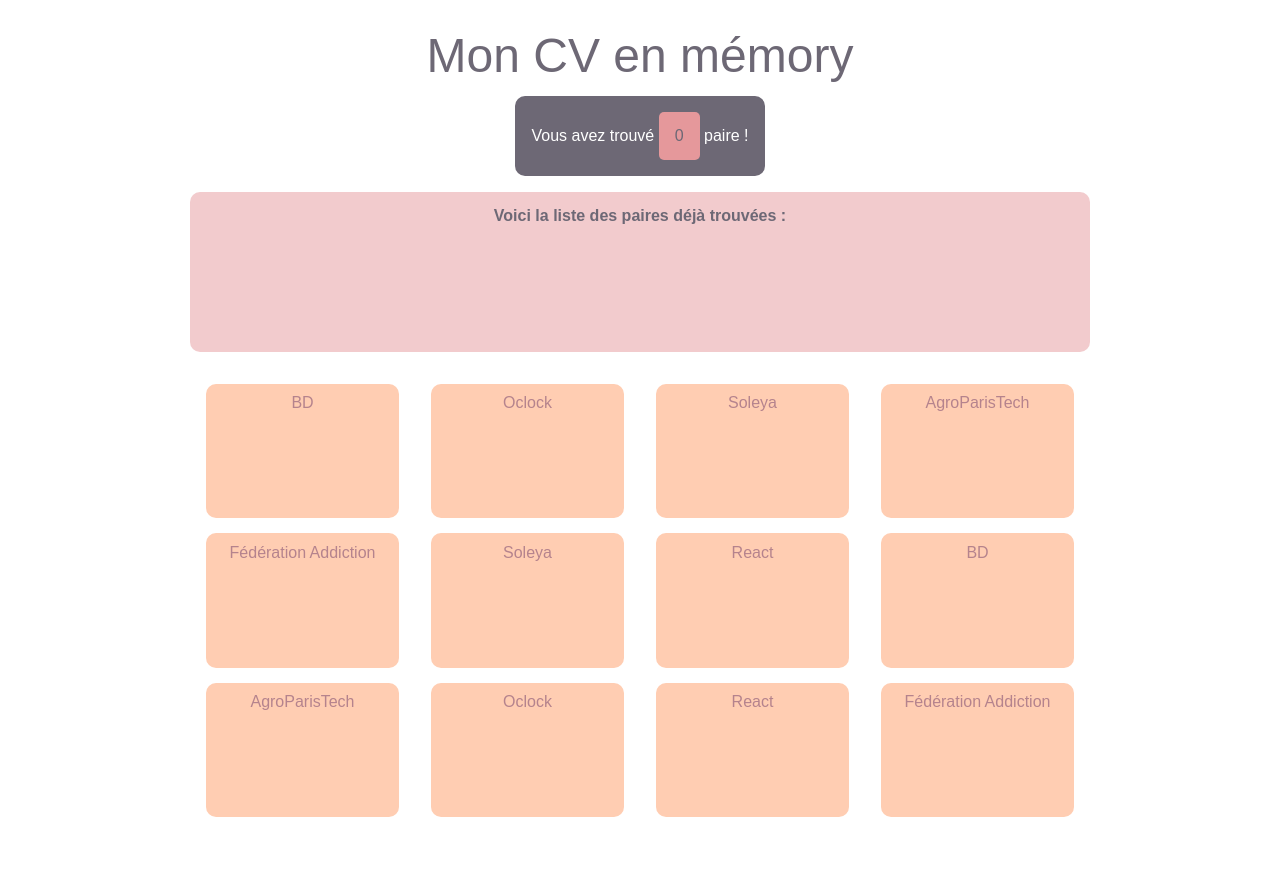
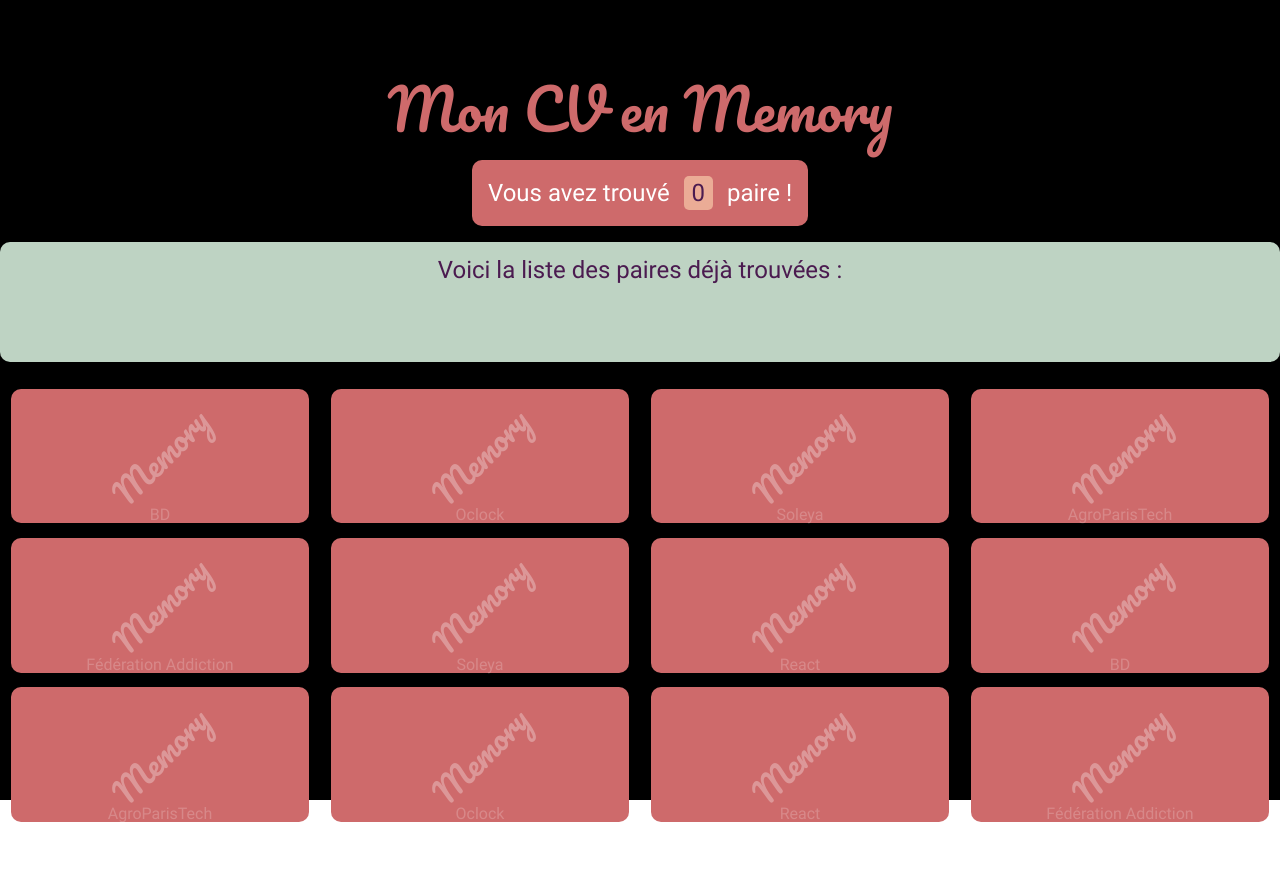
Before and after one commit to marine-spaak/my-cv-memory-game, a React app: page / in a window 1280 px wide. Built offline with nearby package versions, Linux system fonts and the light colour scheme.

Commit message:
changements sur la forme et création d'un composant MiniCard uniquement pour les petites cartes symbolisant chaque paire une fois qu'elle a été gagnée

```diff
--- a/src/components/App/App.scss
+++ b/src/components/App/App.scss
@@ -1,8 +1,8 @@
 @use '../../styles/vars';
 
 .App {
-  width: 900px;
+  width: 100vw;
   height: 100vh;
-  margin: 1em auto;
   text-align: center;
+  background-color: vars.$darkest-color;
 }
--- a/src/components/Card/Card.js
+++ b/src/components/Card/Card.js
@@ -64,20 +64,21 @@
             : () => handleFirstClickOnCard(cardId, pairId)}
         >
           <div className={isInWonList ? 'Card-front isInWonList' : 'Card-front'}>
-            <p className="Card-label">{label}</p>
+            <p className="Card-filigrane">Memory</p>
+            <p className="Card-spoiler">{label}</p>
           </div>
 
           <div
             className="Card-back"
             style={{
-              background: `url(${imagesNames[pictureName]})`,
-              backgroundSize: '90%',
+              backgroundImage: `url(${imagesNames[pictureName]})`,
+              backgroundSize: '100%',
               backgroundRepeat: 'no-repeat',
               backgroundPosition: 'center',
             }}
           >
-            <p className="Card-label">{label}</p>
-          </div>
+            {/* <p className="Card-spoiler">{label}</p> */}
+            </div>
 
         </div>
       </div>
--- a/src/components/Card/Card.scss
+++ b/src/components/Card/Card.scss
@@ -6,8 +6,7 @@
   &-container {
     position: relative;
     height: 90%;
-    margin: 1rem;
-    padding: 1rem;
+    margin: .7rem;
   }
 
   &-itself, &-front, &-back, &-isInWonList {
@@ -24,22 +23,51 @@
     transition: all 0.5s ease;
   }
 
+  // Le "front" correspond à la première face que l'on voit, quand la carte n'a pas été retournée
+  // Ici c'est donc paradoxalement la "face cachée" de la carte
   &-front {
+    display: flex;
+
+    // TODO remettre ainsi au final
+    // align-items: center;
+    // justify-content: center;
+    // flex-wrap: wrap;
+
+    // Avec le spoiler
+    flex-direction: column;
+
+
     backface-visibility: hidden;
-    background-color: #ffcdb2;
-    color: #b5838d;
+    background-color: vars.$primary-color;
+    color: vars.$lightest-color;
   }
 
   &-back {
     backface-visibility: hidden;
-    background-color: rgba(255, 192, 203, .5);
-    color: black;
     transform: rotateX(180deg);
-    box-shadow: 1px 1px 5px 5px rgba(128, 128, 128, .5)
+    box-shadow: 1px 1px 5px 5px rgba(128, 128, 128, .5);
+    background-color: vars.$lightest-color;
   }
 
-  &-label {
-    margin: .7rem;
+  &-filigrane {
+    font-size: 2rem;
+    font-family: vars.$title-font;
+    opacity: .3;
+    width: 100%;
+
+    position: absolute;
+    top: 50%;
+    left: 50%;
+    transform: translate(-50%, -50%) rotate(-45deg);
+  }
+
+  &-spoiler {
+    font-size: 1em;
+    opacity: .2;
+    position: absolute;
+    bottom: 0;
+    left: 50%;
+    transform: translate(-50%, 0);
   }
 }
 
@@ -60,6 +88,6 @@
 .isInWonList {
   background-color: pink;
   width: 100px;
-  height: 100px;
+  height: 60px;
   word-wrap: break-word;
 }
--- a/src/components/FoundPairs/FoundPairs.js
+++ b/src/components/FoundPairs/FoundPairs.js
@@ -2,7 +2,7 @@
 
 import './FoundPairs.scss';
 
-import Card from '../Card/Card';
+import MiniCard from '../MiniCard/MiniCard';
 import { flipAllCardsToBackSide } from '../../actions/actions';
 
 function FoundPairs({ cards }) {
@@ -41,7 +41,7 @@
       <div className="FoundPairs-won">
         {sortedArrayOfWinningPairs
           .map((card) => (
-            <Card
+            <MiniCard
               key={card.id}
               label={card.label}
               pictureName={card.pictureName}
--- a/src/components/FoundPairs/FoundPairs.scss
+++ b/src/components/FoundPairs/FoundPairs.scss
@@ -4,17 +4,17 @@
   margin-top: 1rem;
   display: flex;
   flex-wrap: wrap;
-  height: 20%;
+  height: 15%;
   border-radius: 10px;
   padding: 1rem;
-  background-color: rgba(229, 152, 155, 0.5);
+  background-color: vars.$alt-color-green;
   min-height: 15%;
   width: 100%;
-  color: #6d6875;
-  font-weight: bold;
+  color: vars.$dark-color;
 
   &-header {
     width: 100%;
+    font-size: 1.5rem;
   }
 
   &-won {
--- a/src/components/Header/Header.js
+++ b/src/components/Header/Header.js
@@ -3,7 +3,7 @@
 function Header() {
   return (
     <div className="Header">
-      <h1 className="Header-title">Mon CV en mémory</h1>
+      <h1 className="Header-title">Mon CV en Memory</h1>
     </div>
   );
 }
--- a/src/components/Header/Header.scss
+++ b/src/components/Header/Header.scss
@@ -3,11 +3,11 @@
 .Header {
   height: 10%;
   width: 100%;
-  padding: 1rem 0 0 0;
+  padding: 5rem;
 
   &-title {
-    margin-bottom: 2rem;
-    font-size: 3rem;
-    color: #6d6875;
+    font-family: vars.$title-font;
+    font-size: 3.5rem;
+    color: vars.$primary-color;
   }
 }
--- a/src/components/Message/Message.scss
+++ b/src/components/Message/Message.scss
@@ -3,16 +3,17 @@
 .Message {
   border-radius: 10px;
   padding: 1rem;
-  background-color: #6d6875;
+  background-color: vars.$primary-color;
   color: white;
-  height: 10%;
   display: inline-block;
   justify-content: center;
+  font-size: 1.5rem;
 
   &-result {
-    background-color: #e5989b;
-    color: #6d6875;
-    padding: 1rem;
+    background-color: vars.$light-color;
+    color: vars.$dark-color;
+    padding: .3rem .5rem;
+    margin: 0 .5rem;
     border-radius: 5px;
     display: inline-block;
   }
--- /dev/null
+++ b/src/components/MiniCard/MiniCard.js
@@ -0,0 +1,45 @@
+import './MiniCard.scss';
+
+// Import des images
+import picturePair1 from 'src/assets/pictures/pair-picture-1.png';
+import picturePair2 from 'src/assets/pictures/pair-picture-2.png';
+import picturePair3 from 'src/assets/pictures/pair-picture-3.png';
+import picturePair4 from 'src/assets/pictures/pair-picture-4.png';
+import picturePair5 from 'src/assets/pictures/pair-picture-5.png';
+import picturePair6 from 'src/assets/pictures/pair-picture-6.png';
+
+const imagesNames = {
+  picturePair1,
+  picturePair2,
+  picturePair3,
+  picturePair4,
+  picturePair5,
+  picturePair6,
+};
+
+function MiniCard({
+  // isInWonList signifie qu'on est dans la partie haute,
+  cardId, label, pictureName, pairId, isSelected, alreadyWon, isInWonList,
+}) {
+  return (
+    <div
+      className={(isInWonList) ? 'MiniCard' : 'hidden'}
+    >
+      <div className="MiniCard-container">
+
+        <div
+          className="MiniCard-itself"
+          style={{
+            backgroundImage: `url(${imagesNames[pictureName]})`,
+            backgroundSize: '100%',
+            backgroundRepeat: 'no-repeat',
+            backgroundPosition: 'center',
+          }}
+        />
+
+      </div>
+    </div>
+  );
+}
+
+export default MiniCard;
--- /dev/null
+++ b/src/components/MiniCard/MiniCard.scss
@@ -0,0 +1,17 @@
+@use '../../styles/vars';
+
+.MiniCard {
+  display: inline-block;
+  width: 25%;
+
+  &-itself {
+    border-radius: 10px;
+    background-color: vars.$lightest-color;
+    width: 70px;
+    height: 70px;
+  }
+}
+
+.hidden {
+  display: none;
+}
--- a/src/styles/_vars.scss
+++ b/src/styles/_vars.scss
@@ -0,0 +1,15 @@
+// Generic
+$primary-color: #CE6A6B;
+$light-color: #EBAC96;
+$dark-color: #4b1b50;
+$alt-color-blue: #56A2BE;
+$alt-color-green: #BED3C3;
+$alt-color-yellow: #F7F6CF;
+$darkest-color: black;
+$lightest-color: white;
+$gutter: 2rem;
+
+// Global
+$title-font: 'Pacifico', cursive;
+$global-font: 'Oswald', sans-serif;
+$global-font-weight: 300;
--- a/src/styles/index.scss
+++ b/src/styles/index.scss
@@ -1,11 +1,7 @@
 @use 'reset';
 @use 'vars';
+@import url('https://fonts.googleapis.com/css2?family=Pacifico&display=swap');
 
-body {
-  font-family: sans-serif;
-}
-
-/*
 // or you can import your own font
 @font-face {
   font-family: 'Roboto';
@@ -15,4 +11,3 @@
 body {
   font-family: 'Roboto', sans-serif;
 }
-*/
```
Lines whose indentation alone changed are shown as unchanged.
